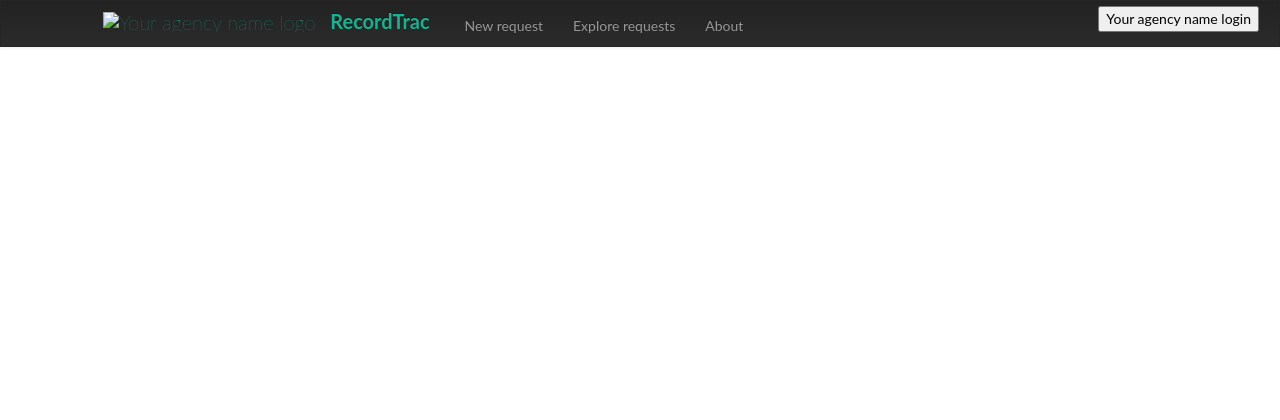
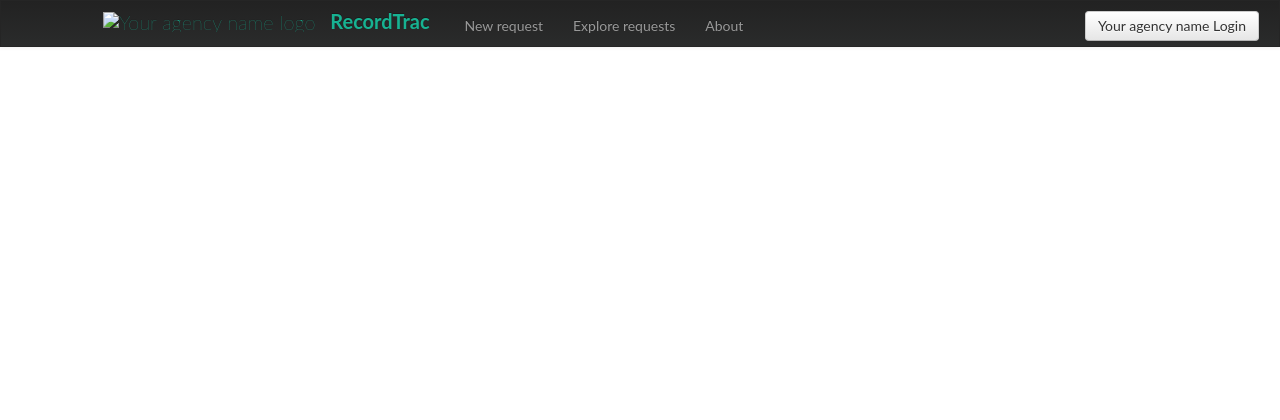
Before and after one commit to codeforamerica/recordtrac, a Flask app: page /actions in a window 1280 px wide. Shown: the top 420 px of the page. Run offline with Flask 2, Linux system fonts and the light colour scheme; some libraries are stand-ins or nearby versions.

Commit message:
persona login restyle

```diff
--- a/public_records_portal/templates/base.html
+++ b/public_records_portal/templates/base.html
@@ -61,37 +61,30 @@
             <!-- Be sure to leave the brand out there if you want it shown -->
             <a class="brand" href="/landing"><img id="logo_nav" src="{{config['LOGO_ON_BLACK_URL']}}" alt="{{config['AGENCY_NAME']}} logo" width="35" height="35"/><strong> RecordTrac</strong><small id="beta" class="text-warning"></small></a>
             <div class="nav-collapse navbar-responsive-collapse collapse" style="height: 0px;">
+
+                {% if user_id %}
                   <ul class="nav tabs">
-                {% if user_id %}
                     <li><a href="/new">New request</a></li>
                     <li><a href="/requests">All requests</a></li>
                     <li><a href="/tutorial">Tutorial</a></li>
-<!--                 <li><a href="/admin">Admin</a></li> -->
+                  <!-- <li><a href="/admin">Admin</a></li> -->
                     <li><a href="/about">About</a></li>
+                  </ul>
+                  <ul class="nav pull-right">
+                    <li><button id="browserid-logout" class="btn">{{config['AGENCY_NAME']}} Logout</button></li>
+                  </ul>
                 {% else %}
+                  <ul class="nav tabs">
                     <li><a href="/new">New request</a></li>
                     <li><a href="/requests">Explore requests</a></li>
                     <li><a href="/about">About</a></li>
-                {% endif %}
                   </ul>
-            </div>
-          <!-- Login area -->
-            {% if user_id %}
                   <ul class="nav pull-right">
-              <li class="dropdown">
-                  <!-- Logout form here -->
-                  <button id="browserid-logout">{{config['AGENCY_NAME']}} Logout</button>
-              </li>
-            </ul>
-
-            {% else %}
-            <ul class="nav pull-right">
-              <li class="dropdown">
-                <!-- Login form here -->
-                  <button id="browserid-login">{{config['AGENCY_NAME']}} login</button>
-              </li>
+                    <li><button id="browserid-login" class="btn">{{config['AGENCY_NAME']}} Login</button></li>
                   </ul>
                 {% endif %}
+            </div>
+
 
             <!-- Everything you want hidden at 940px or less, place within here -->
             <div class="nav-collapse collapse">
```
Lines whose indentation alone changed are shown as unchanged.
